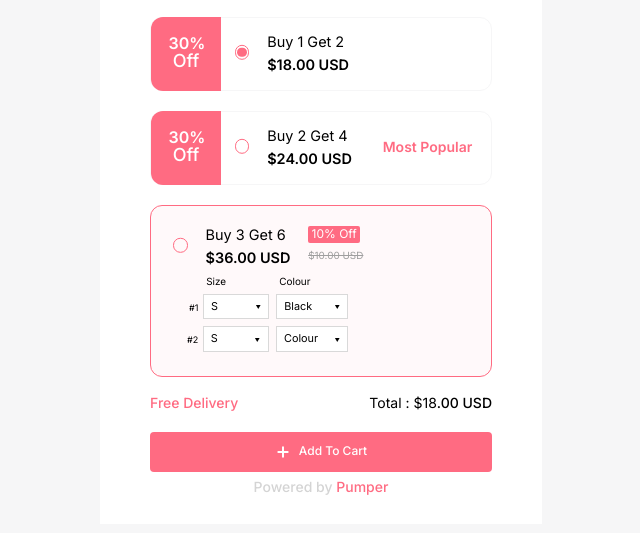
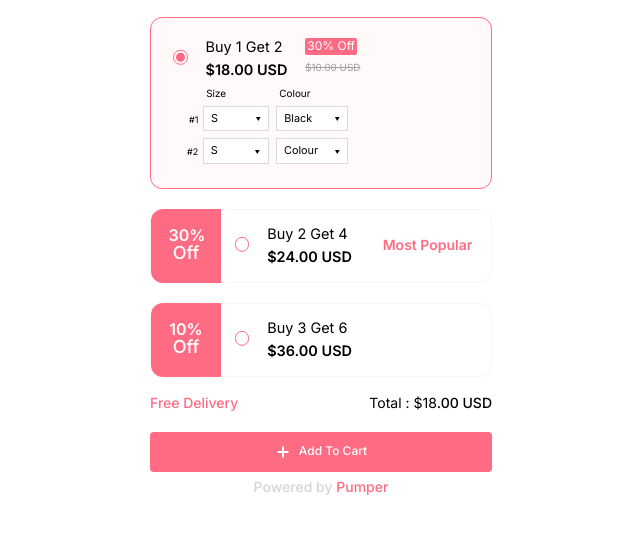
Before and after one commit to Uday8468/proveway_assignment, a plain HTML site: page index.html in a window 1280 px wide. Both pictures are taken after a click on the radio button 561 px from the left and 219 px from the top of the page. Shown: the part 167-700 px from the top of the page, without its empty margins (319-959 px from the left). Drawn offline with Linux system fonts and the light colour scheme.

Commit message:
functionality_added

```diff
--- a/index.css
+++ b/index.css
@@ -1,12 +1,12 @@
-*{
+* {
     box-sizing: border-box;
 }
 
-body{
+body {
     margin: 0;
 }
 
-.bg-cont{
+.bg-cont {
     height: 100vh;
     width: 100vw;
     display: flex;
@@ -14,8 +14,8 @@ body{
     align-items: center;
 }
 
-.parentBgCont{
-    background: #F6F6F7;
+.parentBgCont {
+    /* background: #F6F6F7; */
     width: 803px;
     height: 784px;
     display: flex;
@@ -23,30 +23,31 @@ body{
     align-items: center;
 }
 
-.totalContentCont{
+.totalContentCont {
     background: #FFFFFF;
     width: 442px;
     height: 581px;
     padding: 28px 50px;
 }
-.logoCont{
-    width:100%;
+
+.logoCont {
+    width: 100%;
     display: flex;
     justify-content: center;
     align-items: center;
 }
 
-.firstCont{
+.firstCont {
     width: 100%;
     height: 74px;
     border-radius: 12px;
-    border:1px solid #F6F6F7;
+    border: 1px solid #F6F6F7;
     margin-top: 20px;
     display: flex;
     align-items: center;
 }
 
-.offerCont{
+.offerCont {
     width: 70px;
     height: 74px;
     border-radius: 12px 0px 0px 12px;
@@ -55,31 +56,33 @@ display: flex;
     justify-content: center;
     align-items: center;
 }
-.offerText{
+
+.offerText {
     font-family: Inter;
     font-size: 16px;
     font-weight: 600;
     line-height: 16.35px;
     text-align: center;
-width:35px;
+    width: 35px;
     height: 38px;
     color: #FFFFFF;
 }
 
-.inputDiv{
+.inputDiv {
     margin: 0 0 0 14px;
 }
+
 input[type="radio"] {
     -webkit-appearance: none;
     appearance: none;
     /* background-color: var(--form-background); */
     margin: 0;
-
+    cursor: pointer;
     font: inherit;
     color: #FF6B82;
     width: 0.90375em;
     height: 0.90375em;
-    border:  0.05625em solid #FF6B82;
+    border: 0.05625em solid #FF6B82;
     border-radius: 50%;
     transform: translateY(-0.075em);
 
@@ -104,7 +107,7 @@ input[type="radio"] {
 }
 
 
-.spanOStyling{
+.spanOStyling {
     font-family: Inter;
     font-size: 18px;
     font-weight: 500;
@@ -113,7 +116,7 @@ text-align: center;
 
 }
 
-.paraCont{
+.paraCont {
     display: flex;
     flex-direction: column;
     height: 42px;
@@ -121,7 +124,7 @@ text-align: center;
     margin-left: 17.77px;
 }
 
-.buyText{
+.buyText {
     font-family: Inter;
     font-size: 14.46px;
     font-weight: 400;
@@ -131,17 +134,17 @@ color: #000000;
     margin: 0;
 }
 
-.mostPopularText{
+.mostPopularText {
     font-family: Inter;
     font-size: 14px;
     font-weight: 600;
     line-height: 16.94px;
     text-align: left;
-color:#FF6B82;
+    color: #FF6B82;
     margin-left: 30.77px;
 }
 
-.totalSelectedOptionCont{
+.totalSelectedOptionCont {
     border: 1px solid #FF6B82;
     width: 342px;
     border-radius: 12px;
@@ -150,18 +153,18 @@ background: #FFF9FA;
     margin-top: 20px;
     padding-top: 20px;
 }
-.selInputAlignDiv{
+
+.selInputAlignDiv {
     height: 42px;
     width: 100%;
     display: flex;
     align-items: center;
     padding-left: 22.39px;
 }
-.selectedInputDiv{
 
-}
+.selectedInputDiv {}
 
-.selectedOffDiv{
+.selectedOffDiv {
     width: 52px;
     height: 17px;
     display: flex;
@@ -172,7 +175,7 @@ background: #FF6B82;
 
 }
 
-.selectedOffText{
+.selectedOffText {
     font-family: Inter;
     font-size: 12px;
     font-weight: 400;
@@ -181,7 +184,7 @@ text-align: center;
     color: #FFFFFF;
 }
 
-.strikeOffText{
+.strikeOffText {
     font-family: Inter;
     font-size: 9.94px;
     font-weight: 400;
@@ -192,17 +195,16 @@ color: #9F9F9F;
     text-decoration: line-through;
 }
 
-.totalColorSelectionDiv{
+.totalColorSelectionDiv {}
 
-}
-
-.columnAlignDiv{
+.columnAlignDiv {
     display: flex;
     gap: 53.21px;
     margin-left: 55.23px;
     margin-top: 7.35px
 }
-.columnText{
+
+.columnText {
     font-family: Inter;
     font-size: 9.94px;
     font-weight: 400;
@@ -212,14 +214,14 @@ color: #000000;
     margin: 0;
 }
 
-.totalColSelDiv{
+.totalColSelDiv {
     display: flex;
     height: 25.31px;
     margin-left: 38.06px;
     margin-top: 6.98px;
 }
 
-.hashText{
+.hashText {
     font-family: Inter;
     font-size: 9.04px;
     font-weight: 400;
@@ -228,7 +230,7 @@ text-align: left;
     color: #000000;
 }
 
-.colSelDiv{
+.colSelDiv {
     display: flex;
     border: 0.9px solid #D9D9D9;
     background: #FFFFFF;
@@ -239,7 +241,7 @@ color: #000000;
     padding: 0 7.23px 0 7.23px;
 }
 
-.colOptText{
+.colOptText {
     font-family: Inter;
     font-size: 10.85px;
     font-weight: 400;
@@ -249,7 +251,7 @@ margin: 0;
     color: #000000;
 }
 
-.footerTextCont{
+.footerTextCont {
     display: flex;
     align-items: center;
     justify-content: space-between;
@@ -258,7 +260,7 @@ margin-top: 18px;
 
 }
 
-.freeDeliveryText{
+.freeDeliveryText {
     font-family: Inter;
     font-size: 14px;
     font-weight: 500;
@@ -268,7 +270,7 @@ color: #FF6B82;
     margin: 0;
 }
 
-.priceText{
+.priceText {
     font-family: Inter;
     font-size: 14px;
     font-weight: 400;
@@ -278,7 +280,7 @@ margin: 0;
     color: #000000;
 }
 
-.AddToCartBtnCont{
+.AddToCartBtnCont {
     width: 100%;
     height: 40px;
     display: flex;
@@ -290,7 +292,7 @@ color: #000000;
     gap: 8px;
 }
 
-.footerCont{
+.footerCont {
     display: flex;
     height: 17px;
     width: 100%;
@@ -299,7 +301,7 @@ color: #000000;
     align-items: center;
 }
 
-.footerText{
+.footerText {
     font-family: Inter;
     font-size: 14px;
     font-weight: 500;
@@ -309,7 +311,7 @@ margin: 0;
     color: #D4D4D4;
 }
 
-.addToCartText{
+.addToCartText {
     font-family: Inter;
     font-size: 12px;
     font-weight: 500;
--- a/index.html
+++ b/index.html
@@ -19,13 +19,13 @@
                     <img src="./logo.svg" draggable="false" />
                 </div>
 
-                <div>
+                <div class="totalOptionCont">
                     <div class="firstCont">
                         <div class="offerCont">
                             <div class="offerText">30% <span class="spanOStyling">Off</div>
                         </div>
                         <div class="inputDiv">
-                            <input type="radio" name="option" class="custom-radio" value="firstOption" />
+                            <input type="radio" name="option" class="custom-radio" value="firstOption" id="firstInput" />
                         </div>
                         <div class="paraCont">
                             <p class="buyText">Buy 1 Get 2</p>
@@ -36,7 +36,7 @@
                     <div class="totalSelectedOptionCont" style="display: none;">
                         <div class="selInputAlignDiv">
                             <div class="selectedInputDiv">
-                                <input type="radio" name="option" class="custom-radio" value="thirdOption" checked />
+                                <input type="radio"  class="custom-radio" checked />
                             </div>
                             <div class="paraCont">
                                 <p class="buyText">Buy 1 Get 2</p>
@@ -81,13 +81,13 @@
                     </div>
                 </div>
 
-                <div>
+                <div class="totalOptionCont">
                     <div class="firstCont">
                         <div class="offerCont">
                             <div class="offerText">30% <span class="spanOStyling">Off</div>
                         </div>
                         <div class="inputDiv">
-                            <input type="radio" name="option" class="custom-radio" value="secondOption" />
+                            <input type="radio" name="option" class="custom-radio" value="secondOption" id="secondInput"/>
                         </div>
                         <div class="paraCont">
                             <p class="buyText">Buy 2 Get 4</p>
@@ -98,7 +98,7 @@
                     <div class="totalSelectedOptionCont" style="display: none;">
                         <div class="selInputAlignDiv">
                             <div class="selectedInputDiv">
-                                <input type="radio" name="option" class="custom-radio" value="thirdOption" checked />
+                                <input type="radio"  class="custom-radio"  checked />
                             </div>
                             <div class="paraCont">
                                 <p class="buyText">Buy 2 Get 4</p>
@@ -110,6 +110,7 @@
                                 </div>
                                 <p class="strikeOffText">$10.00 USD </p>
                             </div>
+                            <p class="mostPopularText">Most Popular</p>
                         </div>
 
                         <div class="totalColorSelectionDiv">
@@ -143,13 +144,13 @@
                     </div>
                 </div>
 
-                <div>
+                <div class="totalOptionCont">
                     <div class="firstCont" style="display: none;">
                         <div class="offerCont">
                             <div class="offerText">10% <span class="spanOStyling">Off</div>
                         </div>
                         <div class="inputDiv">
-                            <input type="radio" name="option" class="custom-radio" value="thirdOption" checked />
+                            <input type="radio" name="option" class="custom-radio" value="thirdOption" checked id="thirdInput"/>
                         </div>
                         <div class="paraCont">
                             <p class="buyText">Buy 3 Get 6</p>
@@ -159,7 +160,7 @@
                     <div class="totalSelectedOptionCont">
                         <div class="selInputAlignDiv">
                             <div class="selectedInputDiv">
-                                <input type="radio" name="option" class="custom-radio" value="thirdOption" checked />
+                                <input type="radio"  class="custom-radio"  checked  />
                             </div>
                             <div class="paraCont">
                                 <p class="buyText">Buy 3 Get 6</p>
--- a/index.js
+++ b/index.js
@@ -0,0 +1,30 @@
+function expandingTheDiv(active,inactive1,inactive2){
+  let totalContentDiv = document.querySelectorAll(".totalOptionCont");
+  let elArr = Array.from(totalContentDiv)
+  let activeEl = elArr[active].children
+  let secondList = elArr[inactive1].children
+  let thirdList = elArr[inactive2].children
+  activeEl[0].style.display = "none"
+  activeEl[1].style.display = "block"
+
+  secondList[0].style.display = "flex"
+  secondList[1].style.display = "none"
+
+  thirdList[0].style.display = "flex"
+  thirdList[1].style.display = "none"
+}
+let firstInput =  document.getElementById("firstInput");
+let secondInput =  document.getElementById("secondInput");
+let thirdInput = document.getElementById("thirdInput");
+
+firstInput.addEventListener("change",(e) => {
+   expandingTheDiv(0,1,2)
+})
+
+secondInput.addEventListener("change",(e) => {
+   expandingTheDiv(1,0,2)
+})
+
+thirdInput.addEventListener("change",(e) => {
+    expandingTheDiv(2,0,1)
+})
```
Lines whose indentation alone changed are shown as unchanged.
